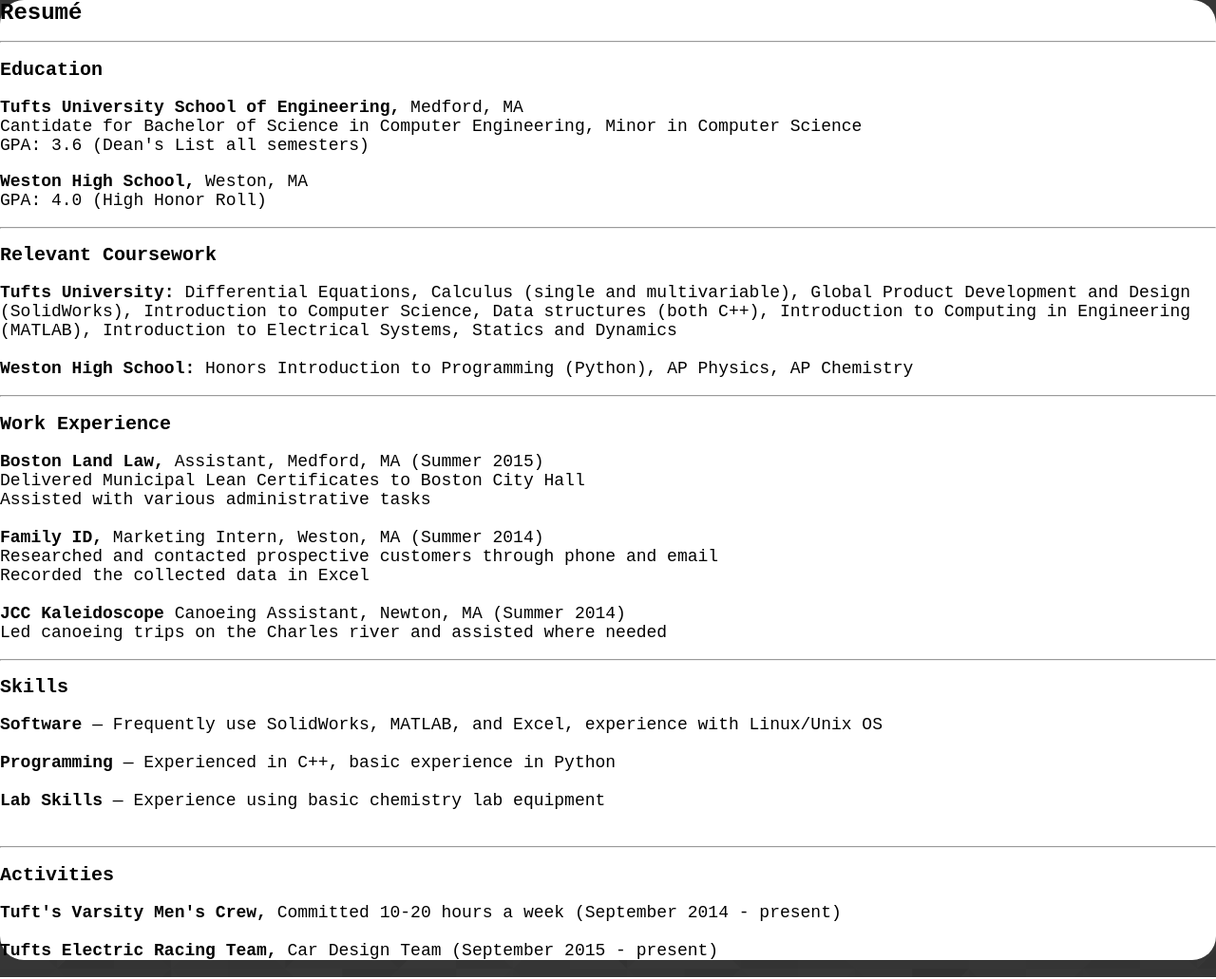
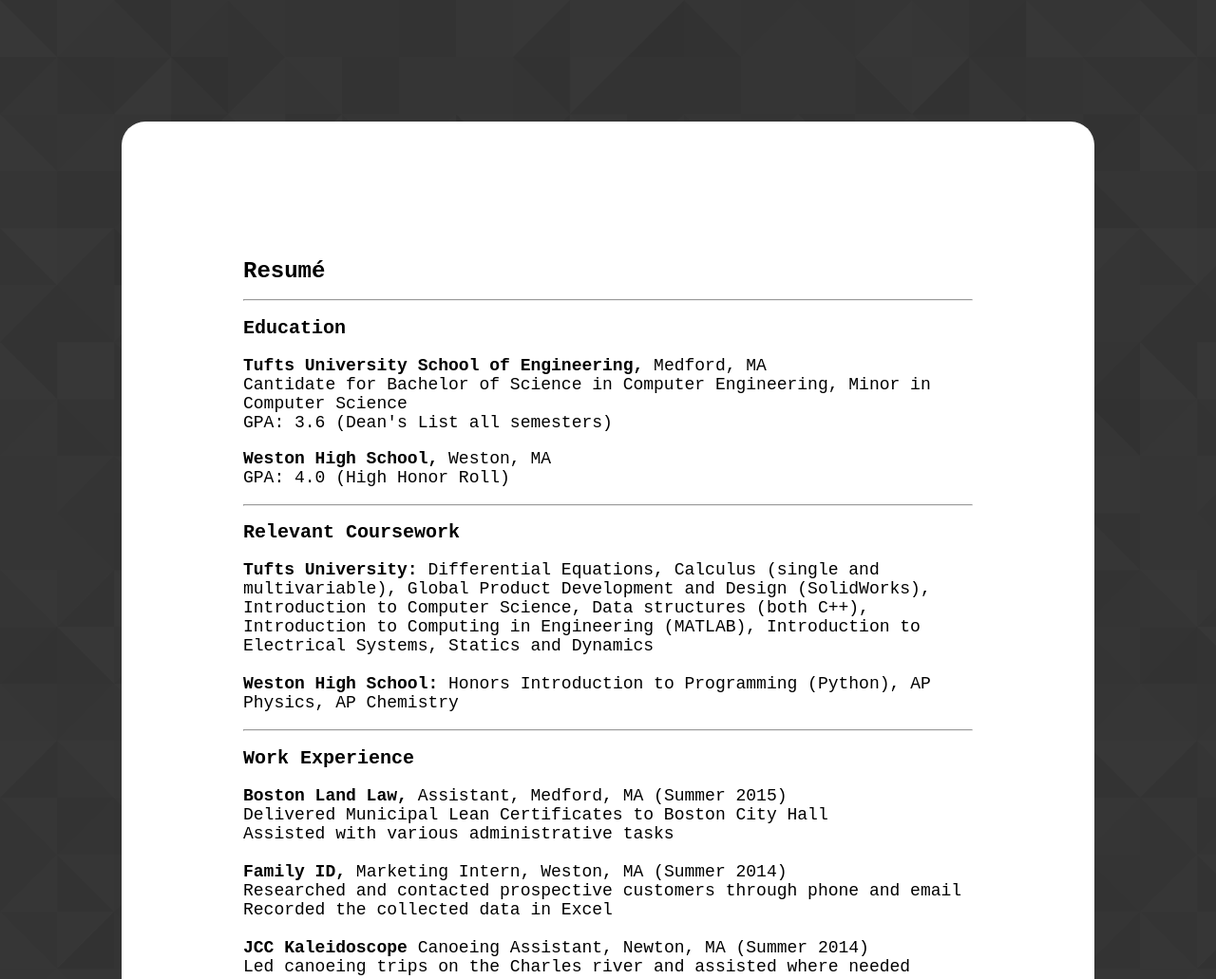
Before and after one commit to ashtonite1/ashtonite1.github.io, a plain HTML site: page resume.html in a window 1280 px wide. Shown: the top 1031 px of the page at 95% size. Drawn offline with Linux system fonts and the light colour scheme.

Commit message:
revisions to css

```diff
--- a/resume.css
+++ b/resume.css
@@ -1,3 +1,7 @@
-div {
-	margin: 0%; padding 10%
+.roundcorner {
+	margin: 10%; padding: 10%;
 }
+
+.text {
+	margin: 10%; padding; 10%;
+}
```
